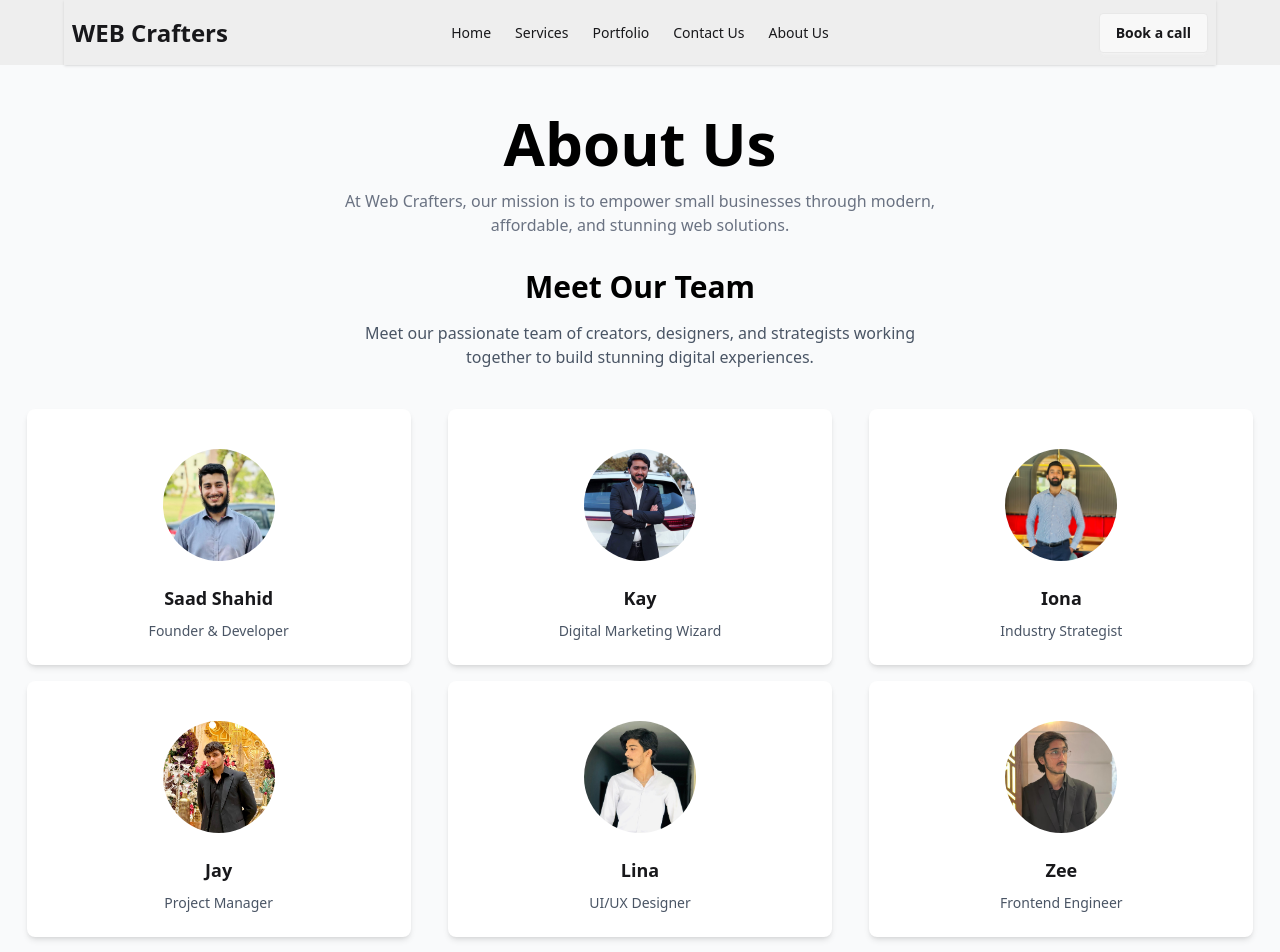
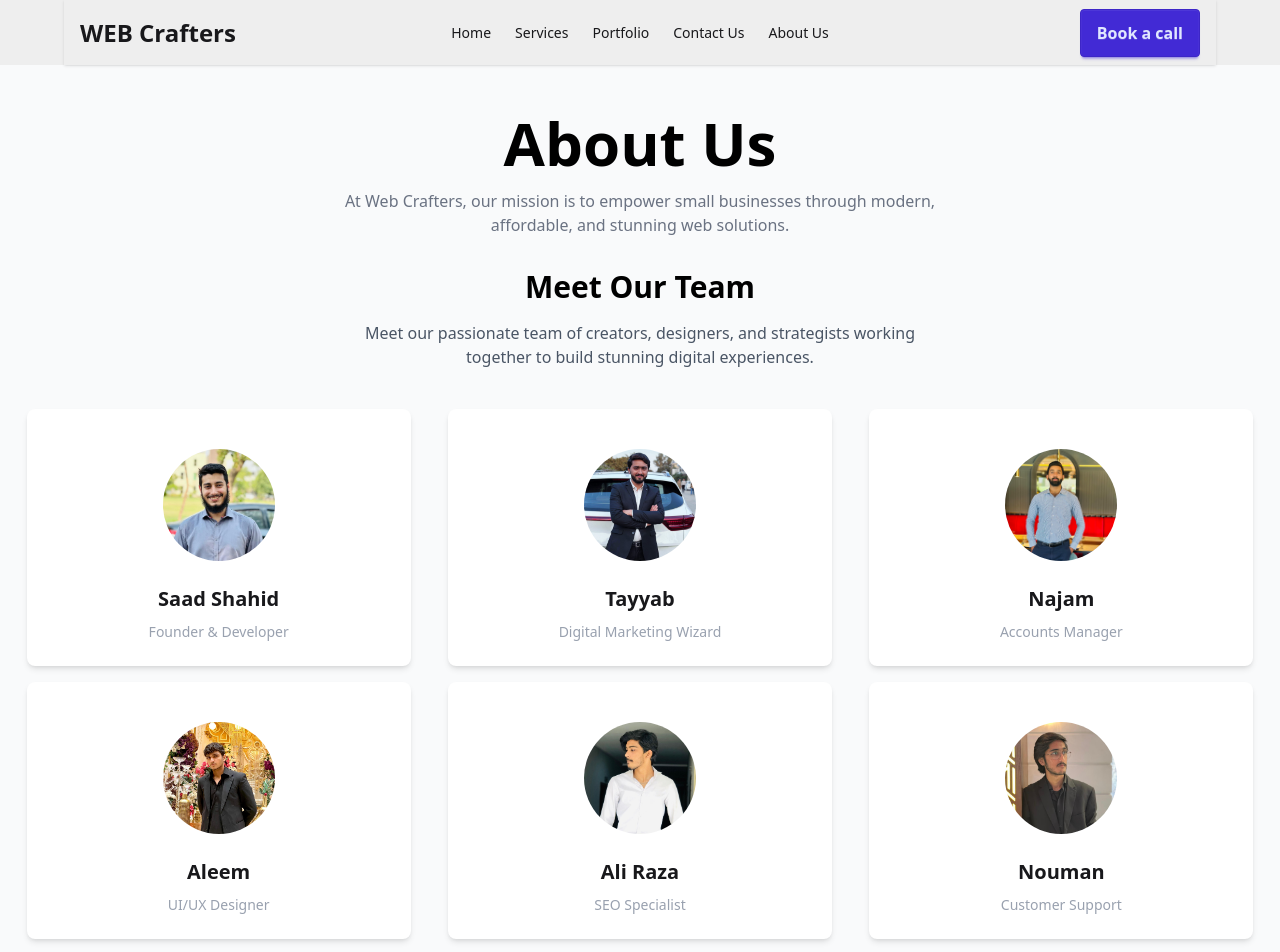
Before and after one commit to muhammad-saad92/Website-for-the-company, a React (Vite) app: page /Website-for-the-company/about in a window 1280 px wide. Shown: the top 952 px of the page. Built offline with nearby package versions, Linux system fonts and the light colour scheme.

Commit message:
updated the site

```diff
--- a/src/components/Card.jsx
+++ b/src/components/Card.jsx
@@ -1,6 +1,6 @@
 function Card({ title, description, Icon, buttonText }) {
     return (
-      <div className="card bg-base-100 w-80 md:w-96 bg-gray-100 shadow-md">
+      <div className="card bg-base-100 w-80 md:w-full bg-gray-100 shadow-md">
         <div className="pt-10 text-5xl text-primary text-center m-auto">
           <Icon className='w-30' />
         </div>
--- a/src/components/CarousalImage.jsx
+++ b/src/components/CarousalImage.jsx
@@ -4,7 +4,7 @@ function CarousalImage({source}){
             <img
               src={source}
               alt='porfolio image'
-              className="rounded-box w-sm"
+              className="rounded-box w-[250px] sm:w-[300px] md:w-[350px] lg:w-[400px]"
               />
         </div>
     )
--- a/src/components/Navbar.jsx
+++ b/src/components/Navbar.jsx
@@ -1,64 +1,78 @@
-import {Link} from 'react-router-dom'
-import {Link as ScrollLink} from 'react-scroll'
-function Navbar(){
-    return(
-        <>
-        <div className=' bg-base-300'>
-          <div className="navbar  shadow-sm max-w-6xl mx-auto">
+import { Link } from 'react-router-dom';
+import { Link as ScrollLink } from 'react-scroll';
+
+function Navbar() {
+  return (
+    <div className="bg-base-300 sticky top-0 z-50">
+      <div className="navbar max-w-6xl mx-auto shadow-sm px-4">
+
+        {/* Left: Site Name */}
         <div className="navbar-start">
-              <div className="dropdown">
-                <div>
-                  {/* <img className='h-10' src={logo} alt="logo of the company web crafters" /> */}
-                  <h2 className='text-2xl font-bold'><Link to='/'>WEB Crafters</Link></h2>
+          <Link to="/" className="text-2xl font-bold">WEB Crafters</Link>
         </div>
-                {/* <ul
+
+        {/* Center: Desktop Links */}
+        <div className="navbar-center hidden lg:flex">
+          <ul className="menu menu-horizontal px-1">
+            <li><Link to="/">Home</Link></li>
+            <li>
+              <ScrollLink to="services" smooth={true} duration={800} offset={-80} className="cursor-pointer">
+                Services
+              </ScrollLink>
+            </li>
+            <li>
+              <ScrollLink to="portfolio" smooth={true} duration={800} offset={-80} className="cursor-pointer">
+                Portfolio
+              </ScrollLink>
+            </li>
+            <li><Link to="/contact">Contact Us</Link></li>
+            <li><Link to="/about">About Us</Link></li>
+          </ul>
+        </div>
+
+        {/* Right: Call-to-action + Hamburger */}
+        <div className="navbar-end">
+        <Link
+          to="/contact"
+          className="btn btn-primary hidden lg:flex items-center justify-center h-12 normal-case text-base"
+        >
+          Book a call
+        </Link>
+
+
+          {/* Hamburger Menu (Mobile Only) */}
+          <div className="dropdown dropdown-end lg:hidden">
+            <label tabIndex={0} className="btn btn-ghost btn-circle">
+              <svg xmlns="http://www.w3.org/2000/svg" className="h-6 w-6" fill="none"
+                   viewBox="0 0 24 24" stroke="currentColor">
+                <path strokeLinecap="round" strokeLinejoin="round" strokeWidth="2"
+                      d="M4 6h16M4 12h16M4 18h16" />
+              </svg>
+            </label>
+            <ul
               tabIndex={0}
-                  className="menu menu-sm dropdown-content rounded-box z-1 mt-3 w-52 p-2 shadow ">
-                  <li><Link>Home</Link></li>
+              className="menu menu-sm dropdown-content mt-3 z-[1] p-2 shadow bg-base-100 rounded-box w-52"
+            >
+              <li><Link to="/">Home</Link></li>
               <li>
-                    <a>Parent</a>
-                    <ul className="p-2">
-                      <li><a>Submenu 1</a></li>
-                      <li><a>Submenu 2</a></li>
+                <ScrollLink to="services" smooth={true} duration={800} offset={-80} className="cursor-pointer">
+                  Services
+                </ScrollLink>
+              </li>
+              <li>
+                <ScrollLink to="portfolio" smooth={true} duration={800} offset={-80} className="cursor-pointer">
+                  Portfolio
+                </ScrollLink>
+              </li>
+              <li><Link to="/contact">Contact Us</Link></li>
+              <li><Link to="/about">About Us</Link></li>
             </ul>
-                  </li>
-                  <li><a className='text-black'>Services</a></li>
-                  <li><a>Portfolio</a></li>
-                  <li><a>Contact Us</a></li>
-                  <li><a>About Us</a></li>
-                </ul> */}
           </div>
         </div>
-            <div className="navbar-center hidden lg:flex">
-              <ul className="menu menu-horizontal px-1 ">
-                <li><Link to = '/'>Home</Link></li>
-                  <li><ScrollLink
-                    to="services"
-                    smooth={true}
-                    duration={800}
-                    offset={-80} // adjust for navbar height if needed
-                    className="cursor-pointer"
-                  >Services
-                  </ScrollLink></li>
-                  <li><ScrollLink
-                    to="portfolio"
-                    smooth={true}
-                    duration={800}
-                    offset={-80} // adjust for navbar height if needed
-                    className="cursor-pointer"
-                  >Portfolio
-                  </ScrollLink></li>
-                  <li><Link to = '/contact'>Contact Us</Link></li>
-                  <li><Link to = '/about'>About Us</Link></li>
-              </ul>
-            </div>
-            <div className="navbar-end">
-              <Link to='/contact' className="btn">Book a call</Link>
+
       </div>
     </div>
-          </div>
-    </>
-    )
+  );
 }
 
-export default Navbar
+export default Navbar;
--- a/src/components/TeamCard.jsx
+++ b/src/components/TeamCard.jsx
@@ -14,8 +14,8 @@ function TeamCard({ name, role, image, delay = 0 }) {
           <img src={image} alt={name} className="rounded-full h-28 w-28 object-cover" />
         </figure>
         <div className="card-body items-center text-center">
-          <h2 className="card-title">{name}</h2>
-          <p className="text-gray-600">{role}</p>
+          <h2 className="card-title text-xl">{name}</h2>
+          <p className="text-gray-400">{role}</p>
         </div>
       </motion.div>
     );
--- a/src/pages/AboutUs.jsx
+++ b/src/pages/AboutUs.jsx
@@ -9,11 +9,11 @@ import member6 from "../assets/member6.jpg";
 function AboutUs() {
     const team = [
       { name: "Saad Shahid", role: "Founder & Developer", image: member1 },
-      { name: "Kay", role: "Digital Marketing Wizard", image: member2 },
-      { name: "Iona", role: "Industry Strategist", image: member3 },
-      { name: "Jay", role: "Project Manager", image: member4 },
-      { name: "Lina", role: "UI/UX Designer", image: member5 },
-      { name: "Zee", role: "Frontend Engineer", image: member6 },
+      { name: "Tayyab", role: "Digital Marketing Wizard", image: member2 },
+      { name: "Najam", role: "Accounts Manager", image: member3 },
+      { name: "Aleem", role: "UI/UX Designer", image: member4 },
+      { name: "Ali Raza", role: "SEO Specialist", image: member5 },
+      { name: "Nouman", role: "Customer Support", image: member6 },
     ];
 
     return (
--- a/src/pages/Contact.jsx
+++ b/src/pages/Contact.jsx
@@ -40,7 +40,7 @@ function Contact() {
             <p><strong>Phone:</strong> +92 336 4495685</p>
             <p><strong>Location:</strong> Lahore, Pakistan (Remote)</p>
             <div className="pt-4 space-x-4">
-              <a href="#" className="btn btn-sm btn-outline">Facebook</a>
+              <a href="https://www.instagram.com/webcr_afters?igsh=MTI3bGZuZXpjc3c2dQ==" className="btn btn-sm btn-outline">Instagram</a>
               <a href="#" className="btn btn-sm btn-outline">LinkedIn</a>
             </div>
           </div>
--- a/src/pages/Home.jsx
+++ b/src/pages/Home.jsx
@@ -8,11 +8,11 @@ import { FaLaptopCode, FaShoppingCart, FaSearch } from "react-icons/fa";
 function Home(){
     return(
         <>
-            <section className="hero min-h-screen max-w-6xl mx-auto">
+            <section className="hero min-h-screen max-w-6xl mx-auto px-4">
                 <div className="hero-content flex-col lg:flex-row-reverse">
                     <img
                     src={banner}
-                    className="max-w-lg rounded-lg shadow-2xl"
+                    className="w-full max-w-xs sm:max-w-sm md:max-w-md lg:max-w-lg rounded-lg shadow-2xl"
                     />
                     <div>
                     <h1 className="text-5xl font-bold">Building websites that build your business</h1>
@@ -26,7 +26,7 @@ function Home(){
             <section id='services' className='bg-[#F9FAFB] text-black p-20'>
                 <div className='max-w-6xl mx-auto'>
                     <h2 className='text-5xl font-bold pb-8'>Our Services</h2>
-                    <div className='flex gap-4'>
+                    <div className='grid grid-cols-1 sm:grid-cols-2 lg:grid-cols-3 gap-6'>
                         <Card
                         title="Website Development"
                         description="Modern, responsive websites built with React and Tailwind."
@@ -48,7 +48,7 @@ function Home(){
                     </div>
                 </div>
             </section>
-            <section id='portfolio' className='max-w-6xl mx-auto pt-20 pb-20'>
+            <section id='portfolio' className='max-w-6xl mx-auto pt-20 pb-20 px-4 sm:px-6'>
                 <h2 className='text-5xl font-bold pb-8'>Our Previous Works</h2>
                 <Carousel />
             </section>
```
Lines whose indentation alone changed are shown as unchanged.
